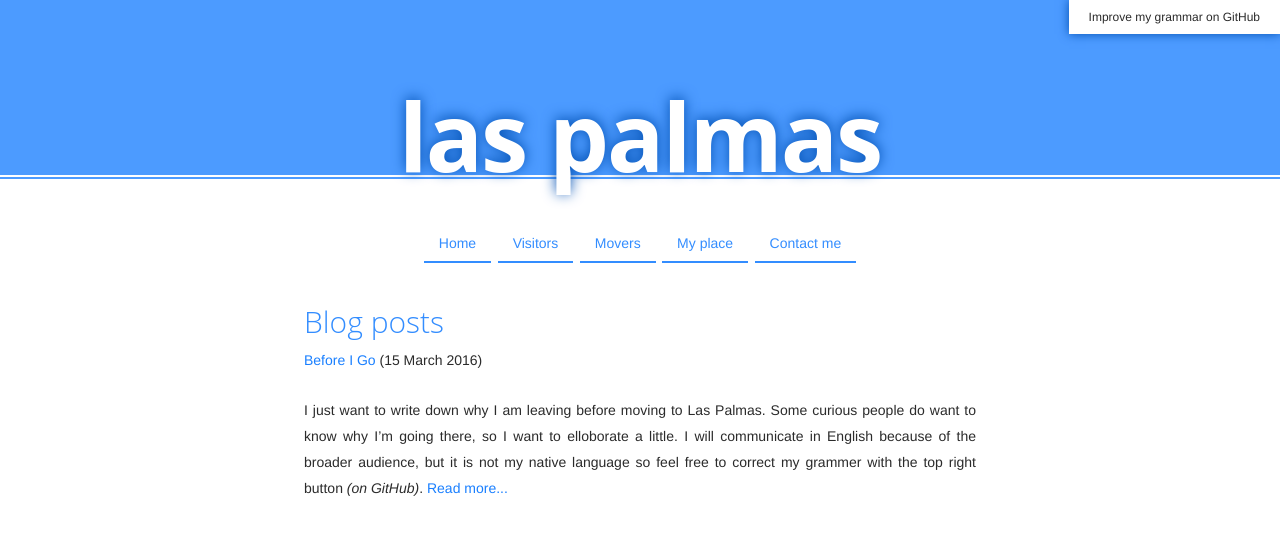
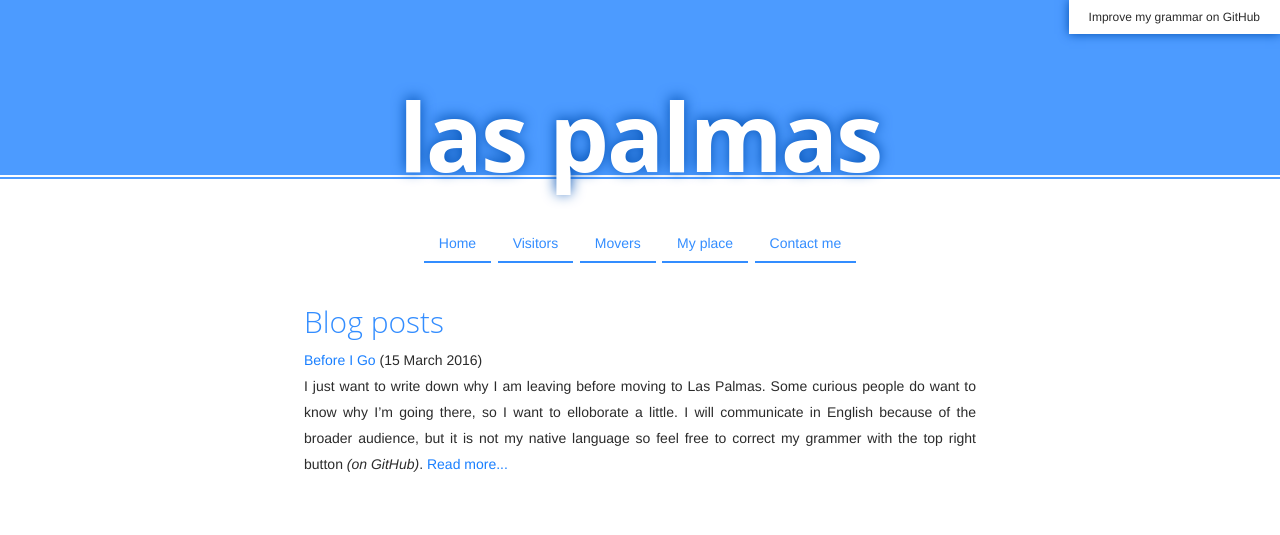
Before and after one commit to adriaandotcom/laspalmas.adriaan.io, a Jekyll site: the page built from blog.md, in a window 1280 px wide. Shown: the top 535 px of the page. Built offline with Jekyll 4.4.1, drawn with Linux system fonts in a browser that asks for light colours.

Commit message:
Make it one paragraph

```diff
--- a/blog.md
+++ b/blog.md
@@ -5,8 +5,8 @@ title: Blog posts
 <ul class="no-styling">
   {% for post in site.posts %}
     <li>
-      <p><a href="{{ post.url }}">{{ post.title }}</a> ({{ post.date | date_to_long_string }})</p>
-      <p>{{ post.excerpt | remove: '<p>' | remove: '</p>' }} <a href="{{ post.url }}">Read more...</a></p>
+      <p><a href="{{ post.url }}">{{ post.title }}</a> ({{ post.date | date_to_long_string }})<br>
+      {{ post.excerpt | remove: '<p>' | remove: '</p>' }} <a href="{{ post.url }}">Read more...</a></p>
     </li>
   {% endfor %}
 </ul>
```
